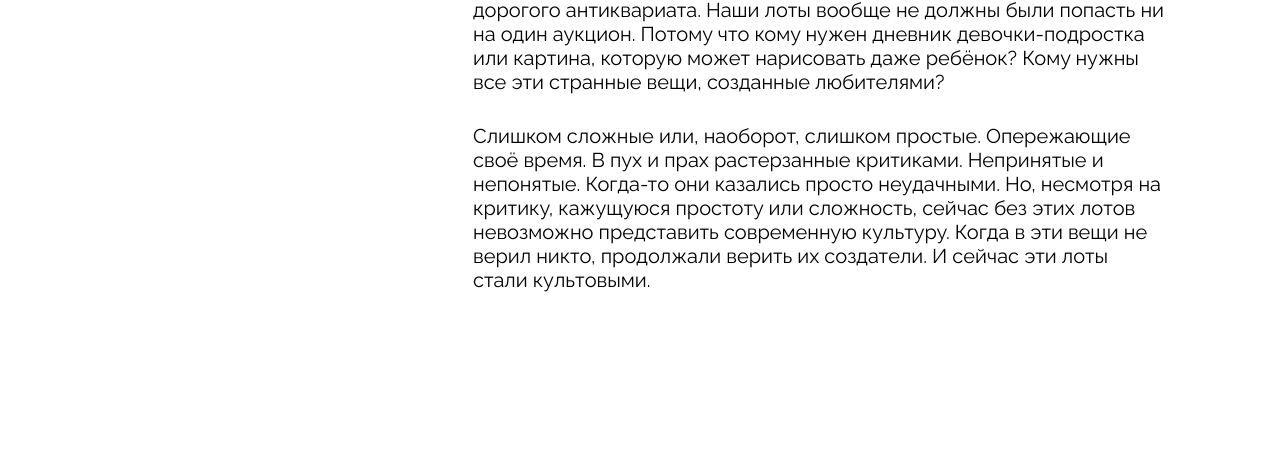
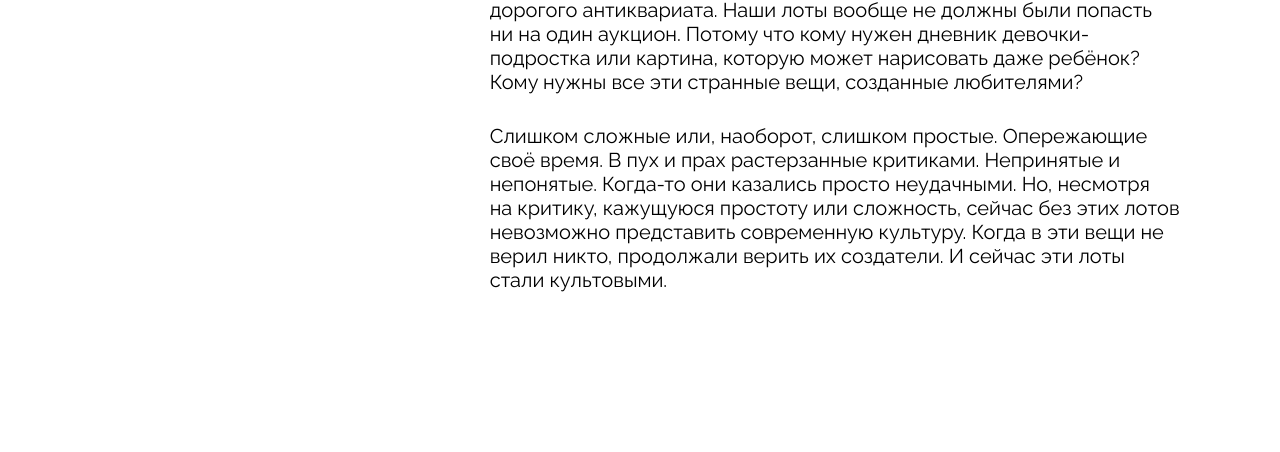
Before and after one commit to Nick-Shvd/ono-tebe-nado-fd, a plain HTML site: page index.html in a window 1280 px wide. Shown: the part 2348-2800 px from the top of the page. Drawn offline with Linux system fonts and the light colour scheme.

Commit message:
попытка не пытка 3

```diff
--- a/index.html
+++ b/index.html
@@ -66,7 +66,7 @@
         </article>
       </li>
     </ul>
-    <a href='#0'class="lots__look-more-link">посмотреть больше</a>
+    <a href='#0' class="lots__look-more-link">посмотреть больше</a>
     </section>
     <section class="about" id="about">
       <div class="about_column">
@@ -83,13 +83,13 @@
       <div class="about__text">
         <p>
           Здесь вы не встретите очередное пафосное собрание невероятно дорогого антиквариата.
-          Наши лоты вообще не должны были попасть ни на один аукцион.
+          Наши лоты вообще не должны были попасть <br> ни на один аукцион.
           Потому что кому нужен дневник девочки-подростка или картина, которую может нарисовать даже ребёнок?
           Кому нужны все эти странные вещи, созданные любителями?
         </p>
         <p>Слишком сложные или, наоборот, слишком простые.
           Опережающие своё время. В пух и прах растерзанные критиками. Непринятые и непонятые.
-          Когда-то они казались просто неудачными. Но, несмотря на критику, кажущуюся простоту или сложность, сейчас без этих лотов невозможно представить современную культуру.
+          Когда-то они казались просто неудачными. Но, несмотря <br>на критику, кажущуюся простоту или сложность, сейчас без этих лотов невозможно представить современную культуру.
           Когда в эти вещи не верил никто, продолжали верить их создатели. И сейчас эти лоты стали культовыми.
         </p>
       </div>
--- a/styles/style.css
+++ b/styles/style.css
@@ -9,7 +9,7 @@ body {
     display: grid;
     grid-template-columns: 1fr min-content 1fr;
     align-items: center;
-    padding: 92px 50px 100px 50px;
+    padding: 92px 5% 100px 5%;
 }
 
 .header__logo {
@@ -115,6 +115,7 @@ body {
     display: flex;
     justify-content: space-between;
     align-items: center;
+    margin: 0 auto;
 }
 
 .cover__description-text {
@@ -166,7 +167,8 @@ body {
     list-style-type: none;
 }
 .lots__card-list-item {
-    width: 334px;
+    width: 100%;
+    max-width: 334px;
     min-height: 596px;
     position: relative;
 }
@@ -249,13 +251,13 @@ body {
 
 .about {
     width: 100%;
-    max-width: 1100px;
+    max-width: 1052px;
     height: 595px;
-    margin:120px 24px 0px 24px ;
+    margin:120px 24px 180px 24px ;
 }
 .about_column {
     display: grid;
-    grid-template-columns: 334px 1fr;
+    grid-template-columns: 1fr 2fr;
 }
 .about__logo {
     width: 240px;
@@ -284,7 +286,9 @@ body {
 
 .about__text {
     width: 100%;
+    height: 100%;
     max-width: 693px;
+    max-height: 312px;
     grid-column: 2;
     display: grid;
     gap: 30px;
@@ -297,7 +301,7 @@ body {
 .footer {
     width: 1100px;
     height: 180px;
-    margin-top: 180px;
+    /*margin-top: 180px;*/
     padding-right: 50px;
     display: grid;
     grid-template-columns: repeat(3, 1fr);
```
